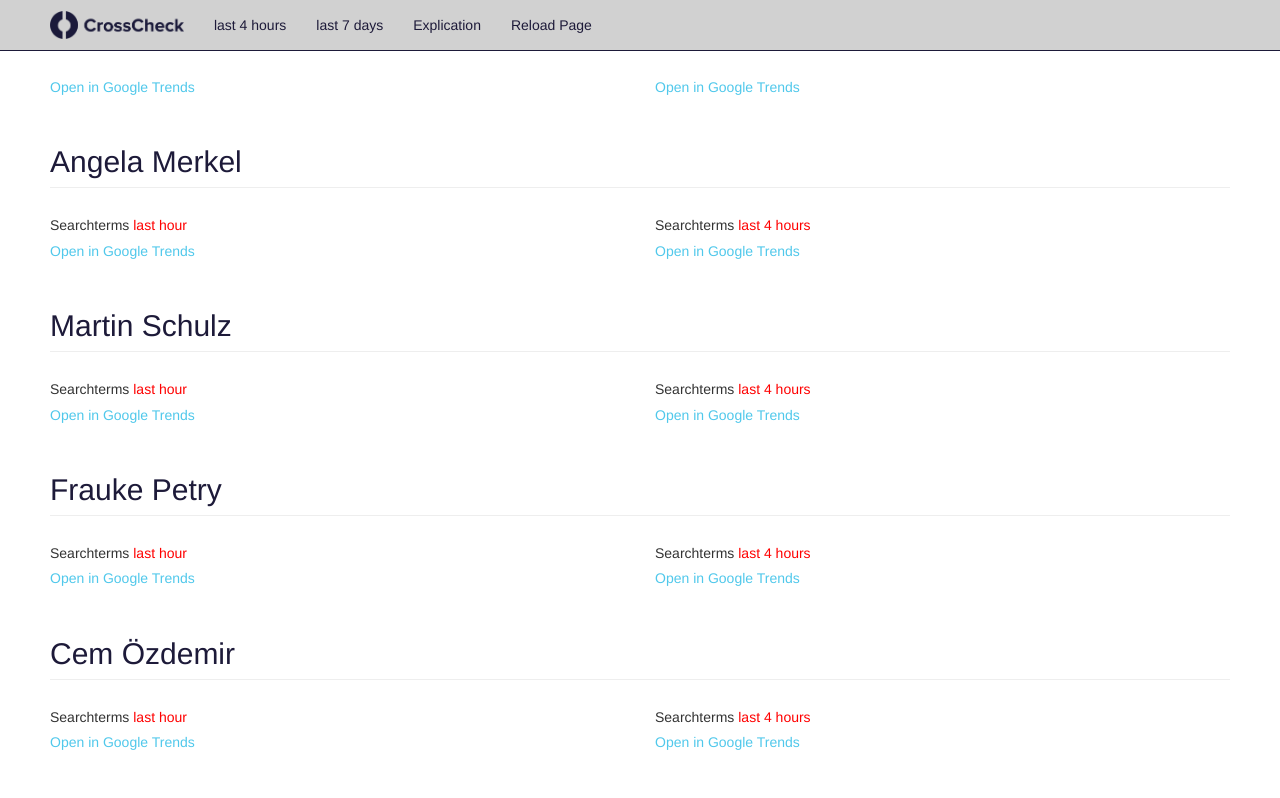
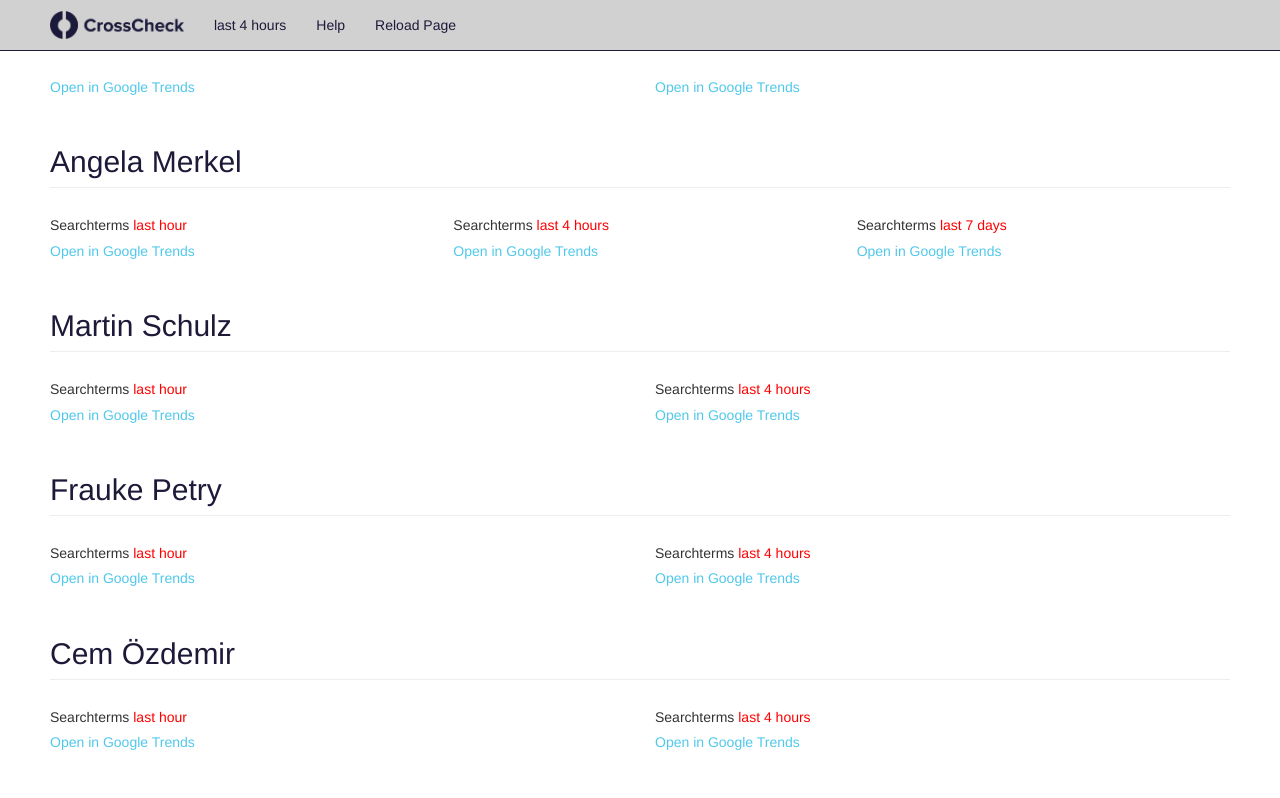
Before and after one commit to GoogleTrends/crosscheck-dashboard-de, a website: page index.html in a window 1280 px wide. Shown: the top 798 px of the page. Drawn offline with Linux system fonts and the light colour scheme; a script that the page names is missing.

Commit message:
Merkel 7-d

```diff
--- a/index.html
+++ b/index.html
@@ -85,11 +85,11 @@
                     <li>
                         <a href="#">last 4 hours</a>
                     </li>
+                    <!--<li>
+                        <a href="index2.html">last 7 days</a>
+                    </li> -->
                     <li>
-                        <a href="index2.html">last 7 days</a>
-                    </li>
-                    <li>
-                        <a href="#myModal" data-toggle="modal">Explication</a>
+                        <a href="#myModal" data-toggle="modal">Help</a>
                     </li>
 
                     <li>
@@ -149,7 +149,7 @@
 
 
         <div class="row">
-            <div class="col-md-6">
+            <div class="col-md-4">
                 <h5>Searchterms <span class="oldest">last hour</span></h5>
                 <script type="text/javascript"> trends.embed.renderExploreWidget("RELATED_QUERIES", {"comparisonItem":[{"keyword":"/m/0jl0g","geo":"DE","time":"now 1-H"}],"category":0,"property":""}, {"exploreQuery":"date=now%201-H&geo=DE&q=%2Fm%2F0jl0g","guestPath":"https://trends.google.de:443/trends/embed/"}); </script>
                 <h5>
@@ -159,7 +159,7 @@
             </div>
 
 
-            <div class="col-md-6">
+            <div class="col-md-4">
                 <h5>Searchterms <span class="oldest">last 4 hours</span></h5>
                 <script type="text/javascript"> trends.embed.renderExploreWidget("RELATED_QUERIES", {"comparisonItem":[{"keyword":"/m/0jl0g","geo":"DE","time":"now 4-H"}],"category":0,"property":""}, {"exploreQuery":"date=now%204-H&geo=DE&q=%2Fm%2F0jl0g","guestPath":"https://trends.google.de:443/trends/embed/"}); </script>
                 <h5>
@@ -167,6 +167,16 @@
                 </h5>
 
             </div>
+
+            <div class="col-md-4">
+                <h5>Searchterms <span class="oldest">last 7 days</span></h5>
+                <script type="text/javascript"> trends.embed.renderExploreWidget("RELATED_QUERIES", {"comparisonItem":[{"keyword":"/m/0jl0g","geo":"DE","time":"now 7-d"}],"category":0,"property":""}, {"exploreQuery":"date=now%207-d&geo=DE&q=%2Fm%2F0jl0g","guestPath":"https://trends.google.de:443/trends/embed/"}); </script>
+                <h5>
+                    <a href="https://trends.google.de/trends/explore?date=now%207-d&geo=DE&q=%2Fm%2F0jl0g" target="_blank">Open in Google Trends</a>
+                </h5>
+
+            </div>
+
         </div>
 
         <!-- END OF Merkel-->
```
